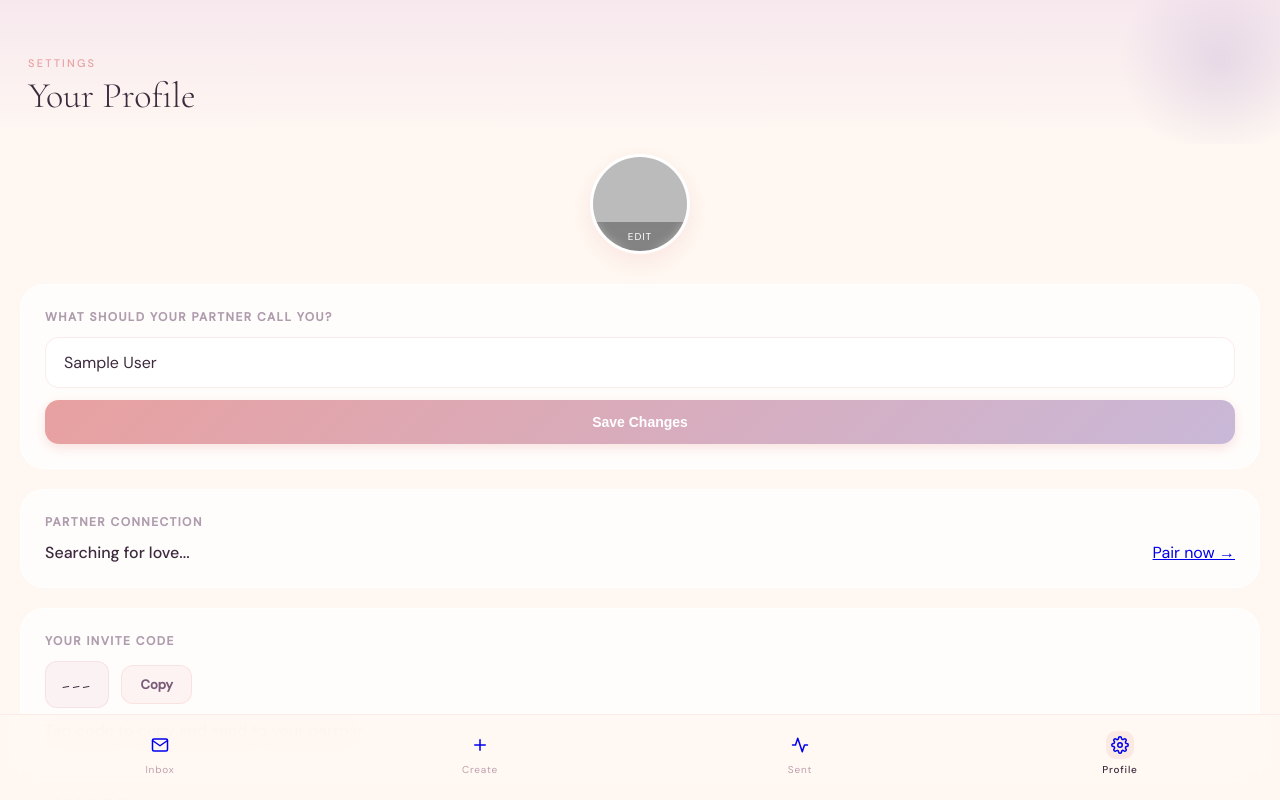
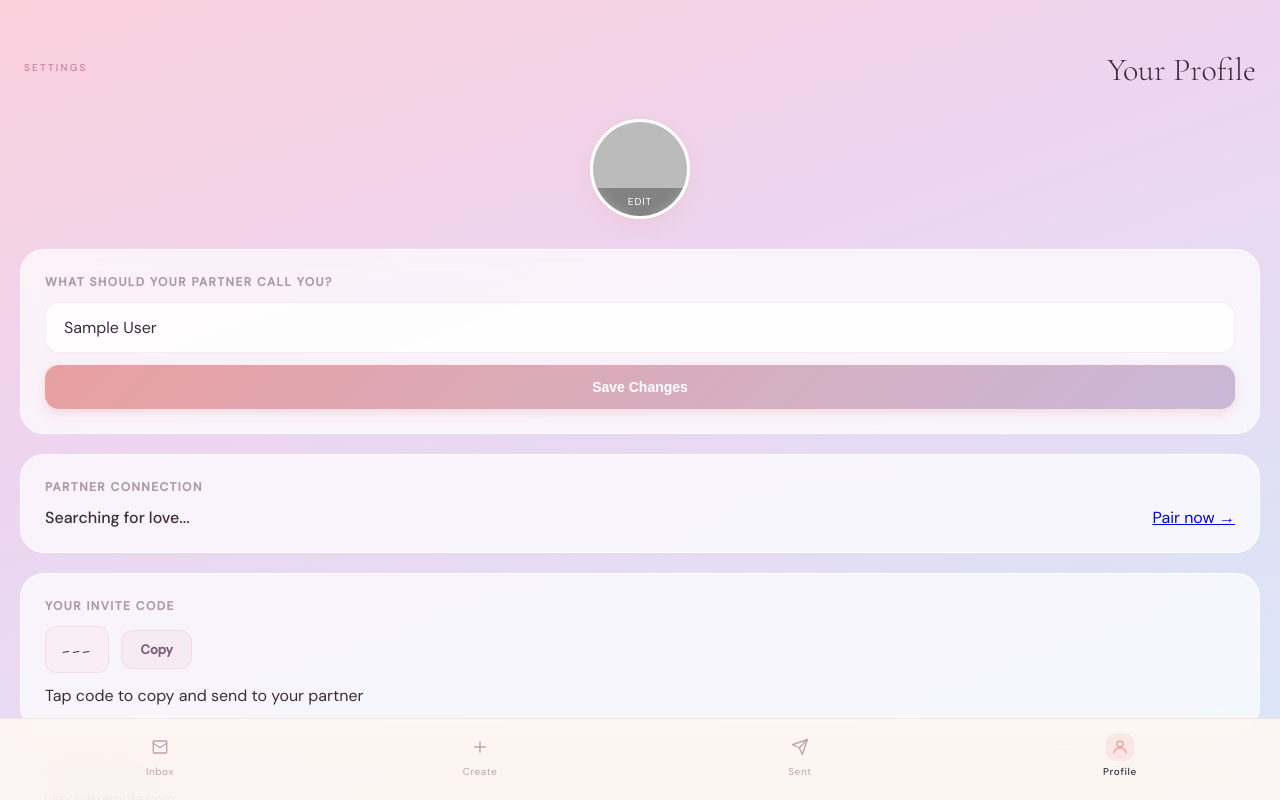
Before and after one commit to TripleAze/habibty, a Next.js app: page /profile in a window 1280 px wide. Built offline with nearby package versions, Linux system fonts and the light colour scheme; no server answers; the database is empty; sample sign-in values are in the browser's storage.

Commit message:
refactor: update BottomNav styling, replace splash screen with gradient background, and add partner avatar component

```diff
--- a/app/globals.css
+++ b/app/globals.css
@@ -32,196 +32,92 @@
 /* ─── LAYOUT ──────────────────────────────────────────────── */
 .app-container {
   min-height: 100vh;
-  background: var(--cream);
+  background: linear-gradient(160deg, #FAD0DC 0%, #EDD5F0 40%, #D8E8F8 100%);
+  background-attachment: fixed;
   padding-bottom: 100px;
 }
 
-/* ─── SPLASH SCREEN ─────────────────────────────────────────*/
-.splash-screen {
-  position: fixed;
-  inset: 0;
+/* ─── HOME / INBOX HEADER ─────────────────────────────────*/
+.home-header {
+  padding: 52px 24px 20px;
   display: flex;
-  flex-direction: column;
   align-items: center;
-  justify-content: center;
-  background: linear-gradient(145deg, #FAD0DC 0%, #E8D0F0 50%, #D0E0F8 100%);
-  z-index: 1000;
-  transition: opacity 0.6s ease;
+  justify-content: space-between;
 }
 
-.splash-screen.exit {
-  opacity: 0;
-  pointer-events: none;
-}
-
-.splash-bg {
-  position: absolute;
-  inset: 0;
-  overflow: hidden;
-}
-
-.petal-float {
-  position: absolute;
-  width: 12px;
-  height: 12px;
-  border-radius: 50% 0 50% 0;
-  opacity: 0.4;
-  animation: floatUp 8s ease-in-out infinite;
-}
-
-@keyframes floatUp {
-  0% {
-    transform: translateY(110vh) rotate(0deg);
-    opacity: 0;
-  }
-  10% {
-    opacity: 0.4;
-  }
-  90% {
-    opacity: 0.3;
-  }
-  100% {
-    transform: translateY(-10vh) rotate(360deg);
-    opacity: 0;
-  }
-}
-
-.splash-content {
-  position: relative;
-  text-align: center;
-  animation: splashIn 1.2s cubic-bezier(0.16, 1, 0.3, 1) both;
-}
-
-@keyframes splashIn {
-  from {
-    opacity: 0;
-    transform: translateY(30px) scale(0.96);
-  }
-  to {
-    opacity: 1;
-    transform: translateY(0) scale(1);
-  }
-}
-
-.splash-envelope {
-  font-size: 72px;
-  margin-bottom: 24px;
-  display: block;
-  animation: envelopePulse 3s ease-in-out infinite;
-}
-
-@keyframes envelopePulse {
-  0%, 100% {
-    transform: scale(1) rotate(-3deg);
-  }
-  50% {
-    transform: scale(1.08) rotate(3deg);
-  }
-}
-
-.splash-title {
-  font-family: 'Cormorant Garamond', serif;
-  font-size: 42px;
-  font-weight: 300;
-  color: var(--ink);
-  line-height: 1.2;
-  margin-bottom: 8px;
-  letter-spacing: -0.5px;
-}
-
-.splash-title em {
-  font-style: italic;
-  color: var(--soft-ink);
-}
-
-.splash-sub {
-  font-size: 14px;
-  color: var(--soft-ink);
-  letter-spacing: 0.1em;
-  margin-bottom: 48px;
-  font-weight: 300;
-}
-
-.btn-enter {
-  background: var(--ink);
-  color: var(--white);
-  border: none;
-  padding: 16px 48px;
-  border-radius: 100px;
-  font-family: 'DM Sans', sans-serif;
-  font-size: 15px;
-  font-weight: 400;
-  letter-spacing: 0.08em;
-  cursor: pointer;
-  transition: all 0.3s ease;
-  position: relative;
-  overflow: hidden;
-}
-
-.btn-enter::after {
-  content: '';
-  position: absolute;
-  inset: 0;
-  background: rgba(255, 255, 255, 0.15);
-  opacity: 0;
-  transition: opacity 0.3s;
-}
-
-.btn-enter:hover {
-  transform: translateY(-2px);
-  box-shadow: 0 12px 32px rgba(61, 43, 61, 0.25);
-}
-
-.btn-enter:hover::after {
-  opacity: 1;
-}
-
-/* ─── HOME / INBOX ─────────────────────────────────────────*/
-.home-header {
-  padding: 56px 28px 28px;
-  background: linear-gradient(180deg, var(--petal) 0%, var(--cream) 100%);
-  position: relative;
-  overflow: hidden;
-}
-
-.home-header::before {
-  content: '';
-  position: absolute;
-  top: -40px;
-  right: -40px;
-  width: 200px;
-  height: 200px;
-  border-radius: 50%;
-  background: radial-gradient(circle, rgba(201, 184, 216, 0.4) 0%, transparent 70%);
+.home-header-left {
+  flex: 1;
 }
 
 .home-label {
-  font-size: 11px;
-  letter-spacing: 0.2em;
+  font-size: 10px;
+  letter-spacing: 0.22em;
   text-transform: uppercase;
-  color: var(--rose);
+  color: #C9829A;
   font-weight: 500;
   margin-bottom: 6px;
 }
 
 .home-title {
   font-family: 'Cormorant Garamond', serif;
-  font-size: 36px;
+  font-size: 32px;
   font-weight: 300;
   color: var(--ink);
-  line-height: 1.1;
+  line-height: 1.15;
 }
 
-.home-title span {
+.home-title em {
   font-style: italic;
   color: var(--soft-ink);
 }
 
+/* ─── PARTNER AVATAR ──────────────────────────────────────*/
+.partner-avatar-wrap {
+  position: relative;
+  flex-shrink: 0;
+}
+
+.partner-avatar {
+  width: 56px;
+  height: 56px;
+  border-radius: 50%;
+  object-fit: cover;
+  border: 2px solid rgba(255, 255, 255, 0.85);
+  box-shadow: 0 2px 12px rgba(200, 140, 160, 0.25);
+  display: block;
+}
+
+.partner-avatar-fallback {
+  width: 56px;
+  height: 56px;
+  border-radius: 50%;
+  background: linear-gradient(135deg, #F2C4CE, #C9B8D8);
+  border: 2px solid rgba(255, 255, 255, 0.85);
+  display: flex;
+  align-items: center;
+  justify-content: center;
+  font-family: 'Cormorant Garamond', serif;
+  font-size: 22px;
+  font-weight: 400;
+  color: var(--ink);
+  box-shadow: 0 2px 12px rgba(200, 140, 160, 0.25);
+}
+
+.partner-avatar-ring {
+  position: absolute;
+  inset: -3px;
+  border-radius: 50%;
+  border: 1.5px solid rgba(232, 160, 160, 0.5);
+  pointer-events: none;
+}
+
+/* ─── TAB BAR ─────────────────────────────────────────────*/
 .tab-bar {
   display: flex;
   gap: 8px;
   padding: 0 20px 20px;
 }
+
 .tab {
   padding: 8px 20px;
   border-radius: 100px;
@@ -229,46 +125,52 @@
   font-weight: 500;
   letter-spacing: 0.04em;
   cursor: pointer;
-  transition: all 0.2s;
+  transition: all 0.2s ease;
   border: 1.5px solid rgba(232, 160, 160, 0.25);
   background: transparent;
   color: rgba(122, 92, 122, 0.6);
 }
+
 .tab.active {
   background: rgba(255, 255, 255, 0.75);
-  color: #3D2B3D;
+  color: var(--ink);
   border-color: rgba(232, 160, 160, 0.4);
   box-shadow: 0 2px 12px rgba(200, 140, 160, 0.18);
 }
-.tab.active::after { display: none; }
 
+.tab.active::after {
+  display: none;
+}
+
+/* ─── MESSAGES SECTION ────────────────────────────────────*/
 .messages-section {
-  padding: 24px 20px 0;
+  padding: 0 16px;
 }
 
 .section-label {
-  font-size: 11px;
+  font-size: 10px;
   letter-spacing: 0.18em;
   text-transform: uppercase;
-  color: var(--soft-ink);
+  color: rgba(122, 92, 122, 0.55);
   font-weight: 500;
-  margin-bottom: 14px;
+  padding: 0 8px;
+  margin-bottom: 12px;
   display: flex;
   align-items: center;
-  gap: 8px;
+  gap: 10px;
 }
 
 .section-label::after {
   content: '';
   flex: 1;
-  height: 1px;
-  background: linear-gradient(to right, rgba(201, 184, 216, 0.4), transparent);
+  height: 0.5px;
+  background: linear-gradient(to right, rgba(201, 184, 216, 0.5), transparent);
 }
 
 .cards-grid {
   display: grid;
   grid-template-columns: 1fr 1fr;
-  gap: 12px;
+  gap: 10px;
   margin-bottom: 28px;
 }
 
@@ -281,14 +183,27 @@
   padding: 18px 16px;
   border: 1px solid rgba(255, 255, 255, 0.8);
   cursor: pointer;
-  transition: transform 0.25s ease;
+  transition: transform 0.25s cubic-bezier(0.34, 1.56, 0.64, 1);
   animation: cardIn 0.5s cubic-bezier(0.16, 1, 0.3, 1) both;
   position: relative;
   overflow: hidden;
 }
+
+.msg-card::before { display: none; }
+
+.msg-card:nth-child(1) { animation-delay: 0.05s; }
+.msg-card:nth-child(2) { animation-delay: 0.10s; }
+.msg-card:nth-child(3) { animation-delay: 0.15s; }
+.msg-card:nth-child(4) { animation-delay: 0.20s; }
+
+@keyframes cardIn {
+  from { opacity: 0; transform: translateY(16px) scale(0.97); }
+  to   { opacity: 1; transform: translateY(0) scale(1); }
+}
+
 .msg-card:hover { transform: translateY(-3px); }
-.msg-card.locked { cursor: not-allowed; opacity: 0.75; }
-.msg-card::before { display: none; }
+.msg-card.locked { cursor: not-allowed; opacity: 0.72; }
+.msg-card.locked:hover { transform: none; }
 
 .card-icon {
   width: 36px;
@@ -300,15 +215,16 @@
   justify-content: center;
   margin-bottom: 12px;
   font-size: 16px;
+  transition: none;
 }
 
 .card-title {
   font-family: 'Cormorant Garamond', serif;
-  font-size: 15px;
+  font-size: 14px;
   font-weight: 400;
   color: var(--ink);
-  line-height: 1.3;
-  margin-bottom: 8px;
+  line-height: 1.35;
+  margin-bottom: 10px;
 }
 
 .card-status {
@@ -321,8 +237,18 @@
   border-radius: 100px;
   letter-spacing: 0.04em;
 }
-.status-available { background: rgba(232,160,160,.2); color: #B06060; }
-.status-locked    { background: rgba(201,184,216,.25); color: #7A6A8A; }
+
+.status-available { background: rgba(232, 160, 160, 0.2); color: #B06060; }
+.status-locked    { background: rgba(201, 184, 216, 0.25); color: #7A6A8A; }
+
+.status-dot {
+  width: 5px;
+  height: 5px;
+  border-radius: 50%;
+  background: currentColor;
+  opacity: 0.7;
+  flex-shrink: 0;
+}
 
 .card-meta {
   font-size: 10px;
@@ -378,17 +304,9 @@
 }
 
 @keyframes openEnvelope {
-  0% {
-    transform: scale(0.5) rotate(-10deg);
-    opacity: 0;
-  }
-  60% {
-    transform: scale(1.15) rotate(5deg);
-  }
-  100% {
-    transform: scale(1) rotate(0deg);
-    opacity: 1;
-  }
+  0%   { transform: scale(0.5) rotate(-10deg); opacity: 0; }
+  60%  { transform: scale(1.15) rotate(5deg); }
+  100% { transform: scale(1) rotate(0deg); opacity: 1; }
 }
 
 .reveal-from {
@@ -436,61 +354,7 @@
   animation: blink 0.8s step-end infinite;
 }
 
-@keyframes blink {
-  50% {
-    opacity: 0;
-  }
-}
-
-.reveal-voice {
-  margin-top: 20px;
-}
-
-.play-btn {
-  width: 64px;
-  height: 64px;
-  border-radius: 50%;
-  background: linear-gradient(135deg, var(--rose), var(--lavender));
-  border: none;
-  cursor: pointer;
-  display: flex;
-  align-items: center;
-  justify-content: center;
-  margin: 0 auto 12px;
-  font-size: 22px;
-  color: white;
-  transition: all 0.3s cubic-bezier(0.34, 1.56, 0.64, 1);
-  box-shadow: 0 8px 24px rgba(232, 160, 160, 0.4);
-}
-
-.play-btn:hover {
-  transform: scale(1.12);
-  box-shadow: 0 12px 32px rgba(232, 160, 160, 0.5);
-}
-
-.waveform {
-  display: flex;
-  align-items: center;
-  justify-content: center;
-  gap: 3px;
-  height: 32px;
-}
-
-.wave-bar {
-  width: 3px;
-  background: linear-gradient(to top, var(--rose), var(--lavender));
-  border-radius: 2px;
-  animation: wave 1.2s ease-in-out infinite;
-}
-
-@keyframes wave {
-  0%, 100% {
-    transform: scaleY(0.4);
-  }
-  50% {
-    transform: scaleY(1);
-  }
-}
+@keyframes blink { 50% { opacity: 0; } }
 
 .reveal-close {
   position: absolute;
@@ -525,12 +389,11 @@
 
 /* ─── CREATE SCREEN ──────────────────────────────────────*/
 .create-header {
-  padding: 56px 28px 24px;
-  background: linear-gradient(180deg, var(--mist) 0%, var(--cream) 100%);
+  padding: 52px 24px 24px;
 }
 
 .back-btn {
-  display: flex;
+  display: inline-flex;
   align-items: center;
   gap: 6px;
   font-size: 13px;
@@ -544,9 +407,7 @@
   text-decoration: none;
 }
 
-.back-btn:hover {
-  color: var(--ink);
-}
+.back-btn:hover { color: var(--ink); }
 
 .create-title {
   font-family: 'Cormorant Garamond', serif;
@@ -576,10 +437,10 @@
 .form-group:nth-child(5) { animation-delay: 0.25s; }
 
 .form-label {
-  font-size: 11px;
+  font-size: 10px;
   letter-spacing: 0.18em;
   text-transform: uppercase;
-  color: var(--soft-ink);
+  color: rgba(122, 92, 122, 0.65);
   font-weight: 500;
   margin-bottom: 10px;
   display: block;
@@ -589,7 +450,7 @@
 .form-textarea,
 .form-select {
   width: 100%;
-  background: var(--white);
+  background: rgba(255, 255, 255, 0.7);
   border: 1px solid rgba(232, 160, 160, 0.25);
   border-radius: 14px;
   padding: 14px 18px;
@@ -599,13 +460,15 @@
   transition: all 0.25s;
   outline: none;
   appearance: none;
+  backdrop-filter: blur(8px);
 }
 
 .form-input:focus,
 .form-textarea:focus,
 .form-select:focus {
   border-color: var(--rose);
-  box-shadow: 0 0 0 4px rgba(232, 160, 160, 0.15);
+  box-shadow: 0 0 0 4px rgba(232, 160, 160, 0.12);
+  background: rgba(255, 255, 255, 0.85);
 }
 
 .form-textarea {
@@ -621,18 +484,19 @@
 }
 
 .type-option {
-  background: var(--white);
+  background: rgba(255, 255, 255, 0.65);
   border: 1.5px solid rgba(232, 160, 160, 0.2);
   border-radius: 14px;
   padding: 14px 10px;
   text-align: center;
   cursor: pointer;
   transition: all 0.25s;
+  backdrop-filter: blur(8px);
 }
 
 .type-option.selected {
   border-color: var(--rose);
-  background: rgba(232, 160, 160, 0.08);
+  background: rgba(232, 160, 160, 0.1);
 }
 
 .type-option-icon {
@@ -661,12 +525,13 @@
   padding: 8px 16px;
   border-radius: 100px;
   border: 1.5px solid rgba(201, 184, 216, 0.35);
-  background: var(--white);
+  background: rgba(255, 255, 255, 0.6);
   font-size: 12px;
   color: var(--soft-ink);
   cursor: pointer;
   transition: all 0.2s;
   font-family: 'DM Sans', sans-serif;
+  backdrop-filter: blur(6px);
 }
 
 .chip.selected {
@@ -675,17 +540,15 @@
   color: var(--ink);
 }
 
-.chip:hover {
-  border-color: var(--rose);
-}
+.chip:hover { border-color: var(--rose); }
 
 .btn-send {
   width: 100%;
   background: linear-gradient(135deg, #E8A0A0, #C9B8D8);
-  color: var(--ink);
+  color: var(--white);
   border: none;
   padding: 18px;
-  border-radius: 16px;
+  border-radius: 100px;
   font-family: 'DM Sans', sans-serif;
   font-size: 15px;
   font-weight: 500;
@@ -693,28 +556,27 @@
   transition: all 0.3s ease;
   letter-spacing: 0.05em;
   margin-top: 8px;
+  box-shadow: 0 4px 20px rgba(232, 160, 160, 0.35);
 }
 
 .btn-send:hover {
   transform: translateY(-2px);
-  box-shadow: 0 12px 32px rgba(232, 160, 160, 0.4);
+  box-shadow: 0 8px 28px rgba(232, 160, 160, 0.45);
 }
 
 .btn-send:disabled {
-  opacity: 0.6;
+  opacity: 0.55;
   cursor: not-allowed;
   transform: none;
+  box-shadow: none;
 }
 
-/* ─── SCHEDULED SCREEN ───────────────────────────────────*/
+/* ─── SCHEDULED / SENT SCREEN ───────────────────────────*/
 .sched-header {
-  padding: 56px 28px 24px;
-  background: linear-gradient(180deg, rgba(201, 184, 216, 0.2) 0%, var(--cream) 100%);
+  padding: 52px 24px 24px;
 }
 
-.timeline {
-  padding: 20px;
-}
+.timeline { padding: 0 20px; }
 
 .timeline-item {
   display: flex;
@@ -723,17 +585,10 @@
   animation: cardIn 0.4s cubic-bezier(0.16, 1, 0.3, 1) both;
 }
 
-.timeline-item:nth-child(1) { animation-delay: 0.05s; }
-.timeline-item:nth-child(2) { animation-delay: 0.10s; }
-.timeline-item:nth-child(3) { animation-delay: 0.15s; }
-.timeline-item:nth-child(4) { animation-delay: 0.20s; }
-.timeline-item:nth-child(5) { animation-delay: 0.25s; }
-
 .timeline-line {
   display: flex;
   flex-direction: column;
   align-items: center;
-  gap: 0;
 }
 
 .timeline-dot {
@@ -746,14 +601,8 @@
   margin-top: 5px;
 }
 
-.timeline-dot.sent {
-  background: var(--rose);
-}
-
-.timeline-dot.opened {
-  background: var(--gold);
-  border-color: var(--gold);
-}
+.timeline-dot.sent   { background: var(--rose); }
+.timeline-dot.opened { background: var(--gold); border-color: var(--gold); }
 
 .timeline-connector {
   width: 1px;
@@ -764,25 +613,16 @@
 }
 
 .timeline-content {
-  background: var(--white);
+  background: rgba(255, 255, 255, 0.65);
+  backdrop-filter: blur(12px);
   border-radius: 18px;
   padding: 16px 18px;
   flex: 1;
-  border: 1px solid rgba(232, 160, 160, 0.12);
+  border: 1px solid rgba(255, 255, 255, 0.8);
 }
 
-.tl-title {
-  font-family: 'Cormorant Garamond', serif;
-  font-size: 15px;
-  color: var(--ink);
-  margin-bottom: 4px;
-}
-
-.tl-meta {
-  font-size: 11px;
-  color: #B09090;
-  margin-bottom: 8px;
-}
+.tl-title { font-family: 'Cormorant Garamond', serif; font-size: 15px; color: var(--ink); margin-bottom: 4px; }
+.tl-meta  { font-size: 11px; color: #B09090; margin-bottom: 8px; }
 
 .tl-badge {
   display: inline-flex;
@@ -795,20 +635,9 @@
   letter-spacing: 0.05em;
 }
 
-.badge-scheduled {
-  background: rgba(201, 184, 216, 0.2);
-  color: #7A6A8A;
-}
-
-.badge-delivered {
-  background: rgba(232, 160, 160, 0.2);
-  color: #B06060;
-}
-
-.badge-opened {
-  background: rgba(212, 169, 106, 0.2);
-  color: #9A7040;
-}
+.badge-scheduled  { background: rgba(201, 184, 216, 0.2); color: #7A6A8A; }
+.badge-delivered  { background: rgba(232, 160, 160, 0.2); color: #B06060; }
+.badge-opened     { background: rgba(212, 169, 106, 0.2); color: #9A7040; }
 
 /* ─── BOTTOM NAV ─────────────────────────────────────────*/
 .bottom-nav {
@@ -816,12 +645,12 @@
   bottom: 0;
   left: 0;
   right: 0;
-  background: rgba(255, 248, 242, 0.92);
+  background: rgba(255, 248, 242, 0.88);
   backdrop-filter: blur(16px);
   -webkit-backdrop-filter: blur(16px);
-  border-top: 1px solid rgba(232, 160, 160, 0.15);
+  border-top: 0.5px solid rgba(232, 160, 160, 0.2);
   display: flex;
-  padding: 12px 0 20px;
+  padding: 10px 0 18px;
   z-index: 50;
 }
 
@@ -846,25 +675,23 @@
   display: flex;
   align-items: center;
   justify-content: center;
-  font-size: 16px;
   transition: all 0.2s;
 }
+
+.nav-item.active .nav-icon {
+  background: rgba(232, 160, 160, 0.18);
+}
+
 .nav-label {
   font-size: 10px;
-  letter-spacing: 0.08em;
+  letter-spacing: 0.06em;
   color: #C0A0B0;
   font-weight: 400;
 }
+
 .nav-item.active .nav-label {
   color: var(--ink);
   font-weight: 500;
-}
-.nav-item.active .nav-icon {
-  background: rgba(232, 160, 160, 0.18);
-  transform: none;
-}
-.nav-item:hover .nav-icon {
-  transform: none;
 }
 
 /* ─── TOAST ───────────────────────────────────────────── */
@@ -891,14 +718,13 @@
 .empty-state {
   text-align: center;
   padding: 48px 20px;
-  color: var(--soft-ink);
 }
 
 .empty-state-icon {
-  font-size: 48px;
+  font-size: 40px;
   margin-bottom: 16px;
   display: block;
-  opacity: 0.5;
+  opacity: 0.4;
 }
 
 .empty-state-text {
@@ -906,6 +732,7 @@
   font-size: 18px;
   font-style: italic;
   font-weight: 300;
+  color: var(--soft-ink);
   opacity: 0.7;
 }
 
@@ -917,54 +744,72 @@
 }
 
 .loading-spinner {
-  width: 40px;
-  height: 40px;
-  border: 3px solid rgba(232, 160, 160, 0.3);
+  width: 36px;
+  height: 36px;
+  border: 2.5px solid rgba(232, 160, 160, 0.25);
   border-top-color: var(--rose);
   border-radius: 50%;
   animation: spin 0.8s linear infinite;
   margin: 0 auto 16px;
 }
 
-@keyframes spin {
-  to {
-    transform: rotate(360deg);
-  }
+@keyframes spin { to { transform: rotate(360deg); } }
+
+/* ─── SPLASH ──────────────────────────────────────────── */
+.splash-screen {
+  position: fixed;
+  inset: 0;
+  display: flex;
+  flex-direction: column;
+  align-items: center;
+  justify-content: center;
+  background: linear-gradient(145deg, #FAD0DC 0%, #E8D0F0 50%, #D0E0F8 100%);
+  z-index: 1000;
+  transition: opacity 0.6s ease;
 }
 
-/* scrollbar */
-::-webkit-scrollbar {
-  width: 4px;
+.splash-screen.exit { opacity: 0; pointer-events: none; }
+
+.splash-content {
+  position: relative;
+  text-align: center;
+  animation: splashIn 1.2s cubic-bezier(0.16, 1, 0.3, 1) both;
 }
 
-::-webkit-scrollbar-track {
-  background: transparent;
+@keyframes splashIn {
+  from { opacity: 0; transform: translateY(30px) scale(0.96); }
+  to   { opacity: 1; transform: translateY(0) scale(1); }
 }
 
-::-webkit-scrollbar-thumb {
-  background: rgba(232, 160, 160, 0.3);
-  border-radius: 2px;
+.splash-title {
+  font-family: 'Cormorant Garamond', serif;
+  font-size: 42px;
+  font-weight: 300;
+  color: var(--ink);
+  line-height: 1.2;
+  margin-bottom: 8px;
+  letter-spacing: -0.5px;
 }
 
-/* Mobile responsive */
+.splash-title em { font-style: italic; color: var(--soft-ink); }
+
+.splash-sub {
+  font-size: 14px;
+  color: var(--soft-ink);
+  letter-spacing: 0.1em;
+  margin-bottom: 48px;
+  font-weight: 300;
+}
+
+/* ─── SCROLLBAR ───────────────────────────────────────── */
+::-webkit-scrollbar { width: 4px; }
+::-webkit-scrollbar-track { background: transparent; }
+::-webkit-scrollbar-thumb { background: rgba(232, 160, 160, 0.3); border-radius: 2px; }
+
+/* ─── RESPONSIVE ──────────────────────────────────────── */
 @media (max-width: 480px) {
-  .cards-grid {
-    grid-template-columns: 1fr;
-  }
-
-  .splash-title {
-    font-size: 36px;
-  }
-
-  .home-title {
-    font-size: 28px;
-  }
-
-  .create-title {
-    font-size: 26px;
-  }
-
-  .reveal-card {
-    padding: 32px 24px;
-  }
+  .cards-grid { grid-template-columns: 1fr; }
+  .home-title { font-size: 28px; }
+  .create-title { font-size: 26px; }
+  .reveal-card { padding: 32px 24px; }
 }
--- a/components/BottomNav.tsx
+++ b/components/BottomNav.tsx
@@ -4,53 +4,46 @@
 import { BottomNavProps } from '@/types';
 
 export default function BottomNav({ activeTab }: BottomNavProps) {
+  const color = (tab: string) =>
+    activeTab === tab ? '#E8A0A0' : '#C0A0B0';
+
   return (
     <nav className="bottom-nav">
-      <Link
-        href="/inbox"
-        className={`nav-item ${activeTab === 'inbox' ? 'active' : ''}`}
-      >
-        <span className="nav-icon">
-          <svg width="18" height="18" viewBox="0 0 24 24" fill="none" stroke="currentColor" strokeWidth="2" strokeLinecap="round" strokeLinejoin="round">
-            <path d="M20 4H4c-1.1 0-2 .9-2 2v12c0 1.1.9 2 2 2h16c1.1 0 2-.9 2-2V6c0-1.1-.9-2-2-2z"/>
-            <path d="M22 6l-10 7L2 6"/>
+      <Link href="/inbox" className={`nav-item ${activeTab === 'inbox' ? 'active' : ''}`}>
+        <div className="nav-icon">
+          <svg width="18" height="18" viewBox="0 0 24 24" fill="none" stroke={color('inbox')} strokeWidth="1.8" strokeLinecap="round" strokeLinejoin="round">
+            <path d="M20 4H4a1 1 0 00-1 1v14a1 1 0 001 1h16a1 1 0 001-1V5a1 1 0 00-1-1z"/>
+            <path d="M3 7l9 6 9-6"/>
           </svg>
-        </span>
+        </div>
         <span className="nav-label">Inbox</span>
       </Link>
-      <Link
-        href="/create"
-        className={`nav-item ${activeTab === 'create' ? 'active' : ''}`}
-      >
-        <span className="nav-icon">
-          <svg width="18" height="18" viewBox="0 0 24 24" fill="none" stroke="currentColor" strokeWidth="2" strokeLinecap="round" strokeLinejoin="round">
-            <path d="M12 19V5"/>
-            <path d="M5 12h14"/>
+
+      <Link href="/create" className={`nav-item ${activeTab === 'create' ? 'active' : ''}`}>
+        <div className="nav-icon">
+          <svg width="18" height="18" viewBox="0 0 24 24" fill="none" stroke={color('create')} strokeWidth="1.8" strokeLinecap="round" strokeLinejoin="round">
+            <path d="M12 5v14M5 12h14"/>
           </svg>
-        </span>
+        </div>
         <span className="nav-label">Create</span>
       </Link>
-      <Link
-        href="/scheduled"
-        className={`nav-item ${activeTab === 'scheduled' ? 'active' : ''}`}
-      >
-        <span className="nav-icon">
-          <svg width="18" height="18" viewBox="0 0 24 24" fill="none" stroke="currentColor" strokeWidth="2" strokeLinecap="round" strokeLinejoin="round">
-            <path d="M22 12h-4l-3 9L9 3l-3 9H2"/>
+
+      <Link href="/scheduled" className={`nav-item ${activeTab === 'scheduled' ? 'active' : ''}`}>
+        <div className="nav-icon">
+          <svg width="18" height="18" viewBox="0 0 24 24" fill="none" stroke={color('scheduled')} strokeWidth="1.8" strokeLinecap="round" strokeLinejoin="round">
+            <path d="M22 2L11 13"/><path d="M22 2L15 22 11 13 2 9l20-7z"/>
           </svg>
-        </span>
+        </div>
         <span className="nav-label">Sent</span>
       </Link>
-      <Link
-        href="/profile"
-        className={`nav-item ${activeTab === 'profile' ? 'active' : ''}`}
-      >
-        <span className="nav-icon">
-          <svg width="18" height="18" viewBox="0 0 24 24" fill="none" stroke="currentColor" strokeWidth="2" strokeLinecap="round" strokeLinejoin="round">
-            <circle cx="12" cy="12" r="3"/>
-            <path d="M19.4 15a1.65 1.65 0 00.33 1.82l.06.06a2 2 0 010 2.83 2 2 0 01-2.83 0l-.06-.06a1.65 1.65 0 00-1.82-.33 1.65 1.65 0 00-1 1.51V21a2 2 0 01-2 2 2 2 0 01-2-2v-.09A1.65 1.65 0 009 19.4a1.65 1.65 0 00-1.82.33l-.06.06a2 2 0 01-2.83 0 2 2 0 010-2.83l.06-.06a1.65 1.65 0 00.33-1.82 1.65 1.65 0 00-1.51-1H3a2 2 0 01-2-2 2 2 0 012-2h.09A1.65 1.65 0 004.6 9a1.65 1.65 0 00-.33-1.82l-.06-.06a2 2 0 010-2.83 2 2 0 012.83 0l.06.06a1.65 1.65 0 001.82.33H9a1.65 1.65 0 001-1.51V3a2 2 0 012-2 2 2 0 012 2v.09a1.65 1.65 0 001 1.51 1.65 1.65 0 001.82-.33l.06-.06a2 2 0 012.83 0 2 2 0 010 2.83l-.06.06a1.65 1.65 0 00-.33 1.82V9a1.65 1.65 0 001.51 1H21a2 2 0 012 2 2 2 0 01-2 2h-.09a1.65 1.65 0 00-1.51 1z"/>
+
+      <Link href="/profile" className={`nav-item ${activeTab === 'profile' ? 'active' : ''}`}>
+        <div className="nav-icon">
+          <svg width="18" height="18" viewBox="0 0 24 24" fill="none" stroke={color('profile')} strokeWidth="1.8" strokeLinecap="round" strokeLinejoin="round">
+            <circle cx="12" cy="8" r="4"/>
+            <path d="M4 20c0-4 3.6-7 8-7s8 3 8 7"/>
           </svg>
-        </span>
+        </div>
         <span className="nav-label">Profile</span>
       </Link>
     </nav>
```
Also changed, not shown: app/inbox/page.tsx (+54 -36 lines).
